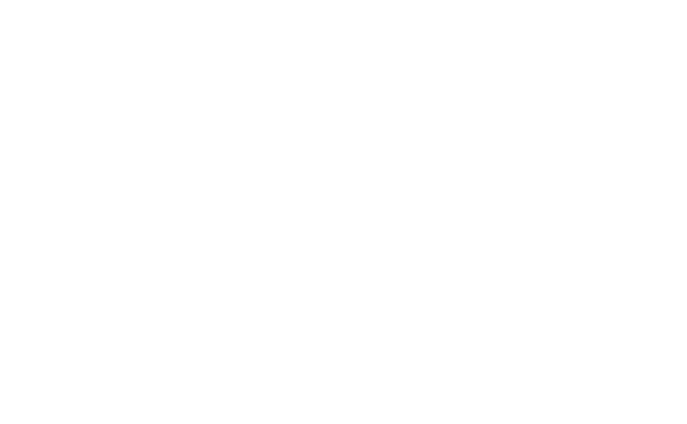
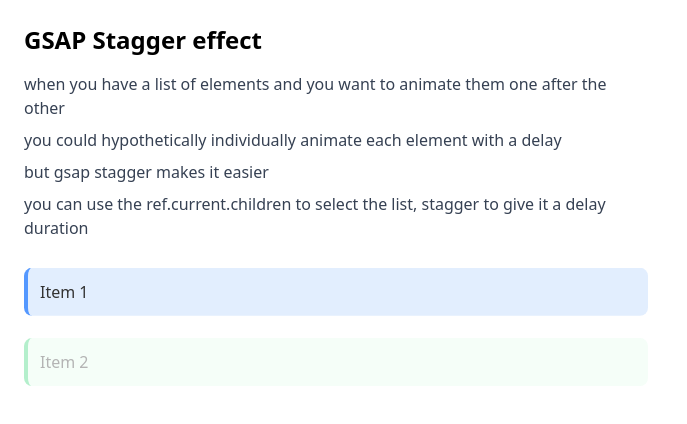
Before and after one commit to ojha-me/learn-gsap, a React (Vite) app: page /gsap-stagger in a window 1280 px wide. Before the commit this address had no page. Shown: the top 424 px of the page, without its empty margins (0-687 px from the left). Built offline with nearby package versions, Linux system fonts and the light colour scheme.

Commit message:
useRefs and Stagger.

```diff
--- a/src/App.tsx
+++ b/src/App.tsx
@@ -8,6 +8,8 @@
       <button className="p-2 border border-black w-1/2" onClick={() => navigate('/gsap-from')}>GSAP From</button>
       <button className="p-2 border border-black w-1/2" onClick={() => navigate('/gsap-timeline')}>GSAP Timeline</button>
       <button className="p-2 border border-black w-1/2" onClick={() => navigate('/gsap-from-to')}>GSAP From To</button>
+      <button className="p-2 border border-black w-1/2" onClick={() => navigate('/gsap-target-with-refs')}>GSAP Target elements with ref</button>
+      <button className="p-2 border border-black w-1/2" onClick={() => navigate('/gsap-stagger')}>GSAP Stagger</button>
     </div>
   )
 }
--- /dev/null
+++ b/src/components/GSAPStagger.tsx
@@ -0,0 +1,33 @@
+import gsap from "gsap"
+import { useGSAP } from "@gsap/react"
+import { useRef } from "react"
+
+
+const GSAPStagger = () => {
+    const listRef = useRef<HTMLUListElement | null>(null)
+
+    useGSAP(() => {
+        if (!listRef.current) return
+        gsap.fromTo(listRef.current?.children, {opacity: 0, y: 20}, {opacity: 1, y: 0, stagger: 0.2, yoyo: true, repeat: -1})
+    },{scope:listRef})
+    return (
+      <div className="p-6 max-w-2xl">
+       <h1 className="text-2xl font-bold mb-4">GSAP Stagger effect</h1>
+       <div className="mb-6 space-y-2">
+         <p className="text-gray-700">when you have a list of elements and you want to animate them one after the other</p>
+         <p className="text-gray-700">you could hypothetically individually animate each element with a delay</p>
+         <p className="text-gray-700">but gsap stagger makes it easier</p>
+         <p className="text-gray-700">you can use the ref.current.children to select the list, stagger to give it a delay duration</p>
+       </div>
+       <ul ref={listRef} className="space-y-3">
+        <li className="p-3 bg-blue-100 rounded-lg border-l-4 border-blue-500">Item 1</li>
+        <li className="p-3 bg-green-100 rounded-lg border-l-4 border-green-500">Item 2</li>
+        <li className="p-3 bg-yellow-100 rounded-lg border-l-4 border-yellow-500">Item 3</li>
+        <li className="p-3 bg-red-100 rounded-lg border-l-4 border-red-500">Item 4</li>
+        <li className="p-3 bg-purple-100 rounded-lg border-l-4 border-purple-500">Item 5</li>
+       </ul>
+       </div>
+    )
+}
+
+export default GSAPStagger
--- /dev/null
+++ b/src/components/GSAPTargetWithRefs.tsx
@@ -0,0 +1,34 @@
+import { useGSAP } from "@gsap/react";
+import gsap from "gsap";
+import { useRef } from "react";
+import { useNavigate } from "react-router-dom";
+
+const GSAPTargetWithRefs = () => {
+    const navigate = useNavigate()
+    const boxRef = useRef<HTMLDivElement>(null)
+    const circleRef = useRef<HTMLDivElement>(null)
+
+    useGSAP(() => {
+        gsap.to(boxRef.current, {yoyo: true, repeat: -1, duration: 1, x: 200})
+        gsap.fromTo(circleRef.current, { x: 100, opacity: 0}, { x: 500, y: 500, opacity: 1, rotate:270, yoyo: true, repeat: -1})
+    })
+
+  return (
+    <>
+    <button className="p-2 border border-black ml-[25%]" onClick={() => navigate('/')} >Home</button>
+    <div>GSAPTargetWithRefs</div>
+    <p>you can target an element with the classnames like .box or #circle</p>
+    <p>but, multiple elements can have the same classname, and gsap still has to search throught the dom for the selector.</p>
+    <p>so, a more React.y way is to use refs</p>
+
+    <div ref={boxRef} className="box w-[100px] h-[100px] bg-red-500"></div>
+    {/*  Not sure why the tailwind rounded property is not working, for now using inline style this is primarily a gsap project*/}
+    {/* still super weird though, something probably is overriding the tailwind property */}
+    <div ref={circleRef} style={{borderRadius: '100%'}} className="circle w-[100px] h-[100px] bg-blue-500"></div>
+
+    </>
+
+  )
+}
+
+export default GSAPTargetWithRefs
--- a/src/main.tsx
+++ b/src/main.tsx
@@ -7,6 +7,8 @@
 import GSAPTo from './components/GSAPTo.tsx'
 import GSAPTimeline from './components/GSAPTimeline.tsx'
 import GSAPFromTo from './components/GSAPFromTo.tsx'
+import GSAPStagger from './components/GSAPStagger.tsx'
+import GSAPTargetWithRefs from './components/GSAPTargetWithRefs.tsx'
 createRoot(document.getElementById('root')!).render(
   <StrictMode>
     <BrowserRouter>
@@ -16,6 +18,8 @@
       <Route path="/gsap-to" element={<GSAPTo />} />
       <Route path="/gsap-timeline" element={<GSAPTimeline />} />
       <Route path="/gsap-from-to" element={<GSAPFromTo />} />
+      <Route path="/gsap-target-with-refs" element={<GSAPTargetWithRefs />} />
+      <Route path="/gsap-stagger" element={<GSAPStagger />} />
     </Routes>
     </BrowserRouter>
   </StrictMode>,
```
